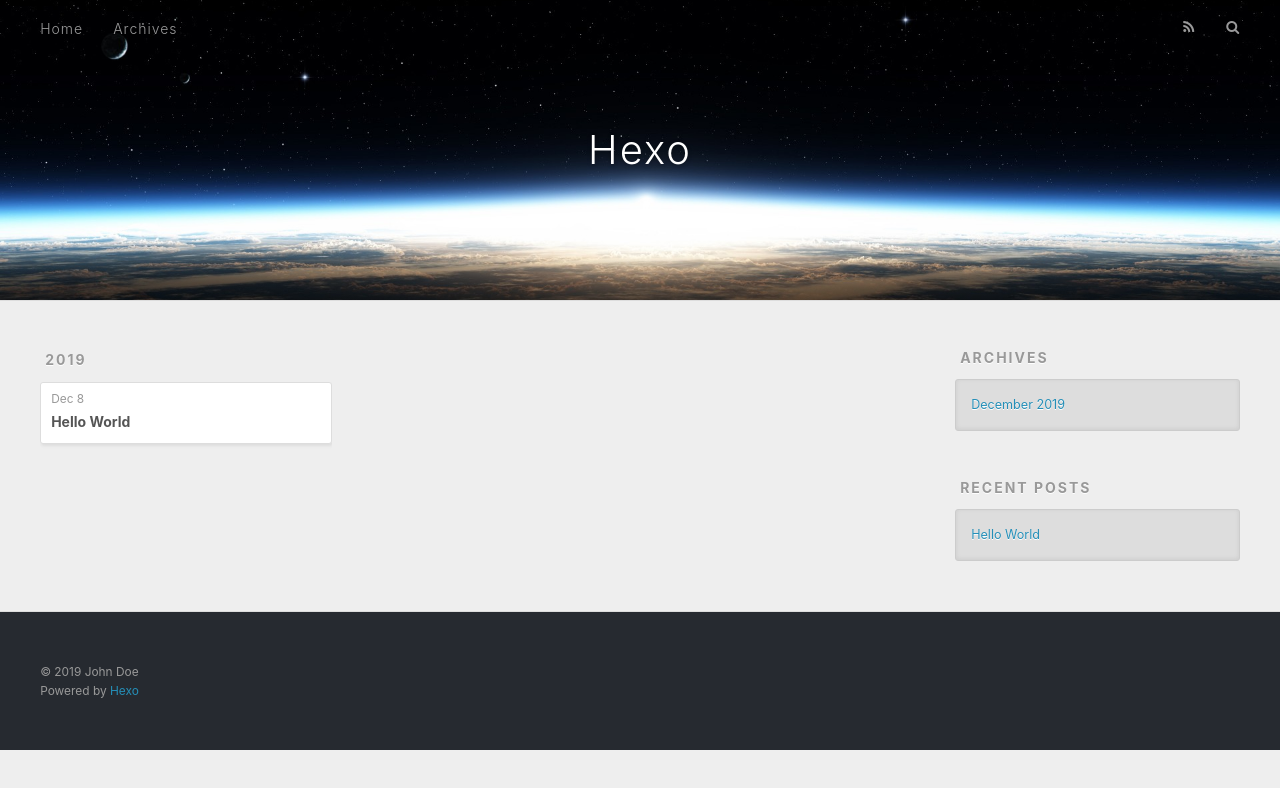
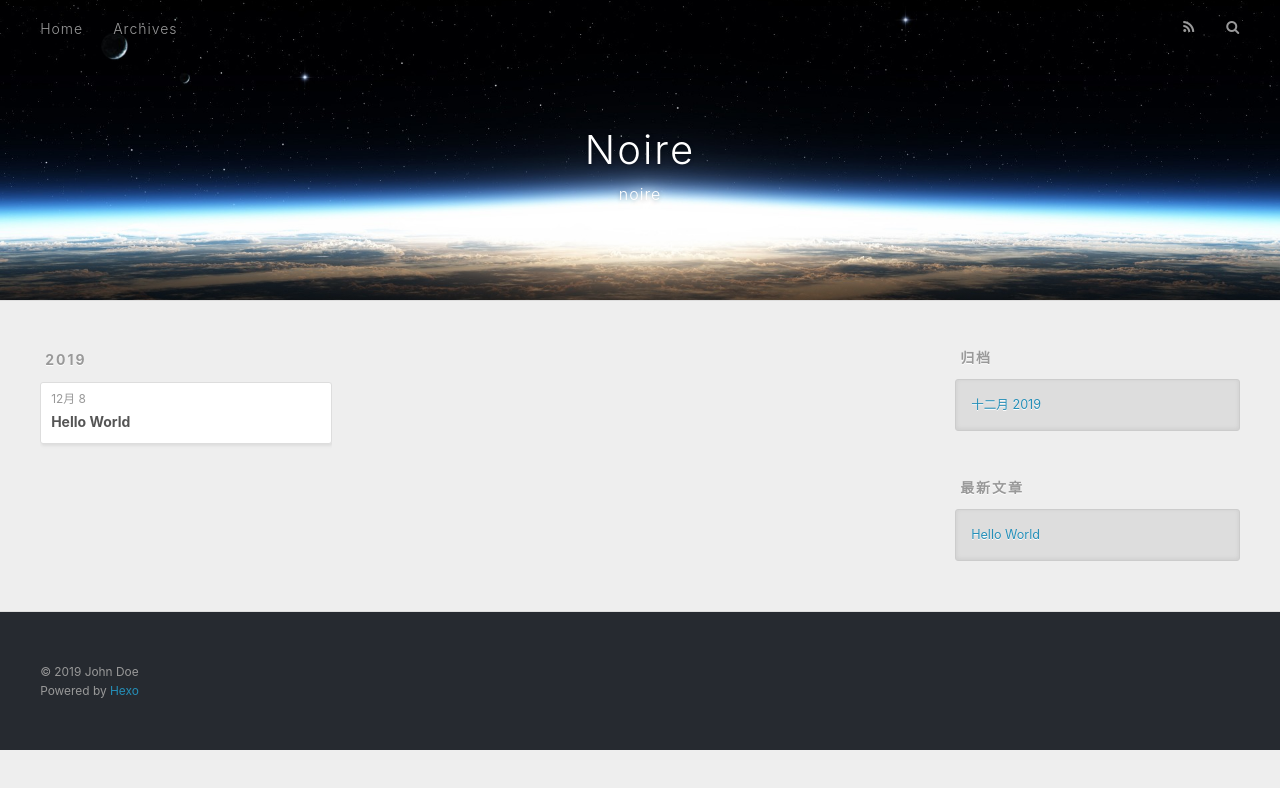
Before and after one commit to 910709664/910709664.github.io, a plain HTML site: page archives/2019/12/index.html in a window 1280 px wide. Drawn offline with nearby package versions, Linux system fonts and the light colour scheme.

Commit message:
Site updated: 2019-12-08 16:00:49

```diff
--- a/archives/2019/12/index.html
+++ b/archives/2019/12/index.html
@@ -5,16 +5,16 @@
 
 
 
-  <title>Archives: 2019/12 | Hexo</title>
+  <title>归档: 2019/12 | Noire</title>
   <meta name="viewport" content="width=device-width, initial-scale=1, maximum-scale=1">
   <meta property="og:type" content="website">
-<meta property="og:title" content="Hexo">
+<meta property="og:title" content="Noire">
 <meta property="og:url" content="http:&#x2F;&#x2F;yoursite.com&#x2F;archives&#x2F;2019&#x2F;12&#x2F;index.html">
-<meta property="og:site_name" content="Hexo">
-<meta property="og:locale" content="en">
+<meta property="og:site_name" content="Noire">
+<meta property="og:locale" content="zh-CN">
 <meta name="twitter:card" content="summary">
 
-    <link rel="alternate" href="/atom.xml" title="Hexo" type="application/atom+xml">
+    <link rel="alternate" href="/atom.xml" title="Noire" type="application/atom+xml">
 
 
     <link rel="icon" href="/favicon.png">
@@ -33,8 +33,12 @@
   <div id="header-outer" class="outer">
     <div id="header-title" class="inner">
       <h1 id="logo-wrap">
-        <a href="/" id="logo">Hexo</a>
+        <a href="/" id="logo">Noire</a>
       </h1>
+
+        <h2 id="subtitle-wrap">
+          <a href="/" id="subtitle">noire</a>
+        </h2>
 
     </div>
     <div id="header-inner" class="inner">
@@ -50,7 +54,7 @@
 
           <a id="nav-rss-link" class="nav-icon" href="/atom.xml" title="RSS Feed"></a>
 
-        <a id="nav-search-btn" class="nav-icon" title="Search"></a>
+        <a id="nav-search-btn" class="nav-icon" title="搜索"></a>
       </nav>
       <div id="search-form-wrap">
         <form action="//google.com/search" method="get" accept-charset="UTF-8" class="search-form"><input type="search" name="q" class="search-form-input" placeholder="Search"><button type="submit" class="search-form-submit">&#xF002;</button><input type="hidden" name="sitesearch" value="http://yoursite.com"></form>
@@ -76,7 +80,7 @@
   <div class="archive-article-inner">
     <header class="archive-article-header">
       <a href="/2019/12/08/hello-world/" class="archive-article-date">
-  <time datetime="2019-12-08T07:35:04.473Z" itemprop="datePublished">Dec 8</time>
+  <time datetime="2019-12-08T07:35:04.473Z" itemprop="datePublished">12月 8</time>
 </a>
 
 
@@ -108,9 +112,9 @@
 
 
   <div class="widget-wrap">
-    <h3 class="widget-title">Archives</h3>
+    <h3 class="widget-title">归档</h3>
     <div class="widget">
-      <ul class="archive-list"><li class="archive-list-item"><a class="archive-list-link" href="/archives/2019/12/">December 2019</a></li></ul>
+      <ul class="archive-list"><li class="archive-list-item"><a class="archive-list-link" href="/archives/2019/12/">十二月 2019</a></li></ul>
     </div>
   </div>
 
@@ -118,7 +122,7 @@
 
 
   <div class="widget-wrap">
-    <h3 class="widget-title">Recent Posts</h3>
+    <h3 class="widget-title">最新文章</h3>
     <div class="widget">
       <ul>
 
```
Also changed, not shown: 2019/12/08/hello-world/index.html (+14 -10 lines), archives/2019/index.html (+15 -11 lines), archives/index.html (+15 -11 lines), index.html (+15 -11 lines).
